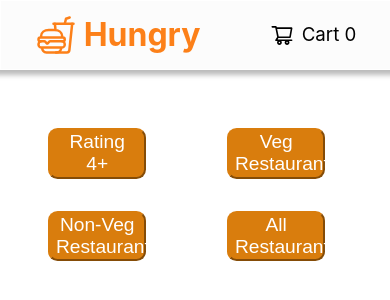
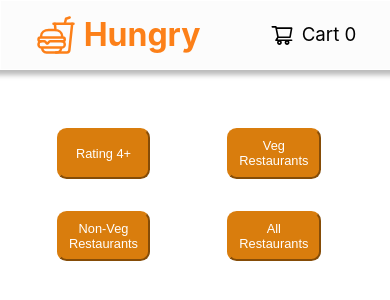
Before and after one commit to MD-ASHARUDDIN-90/My_Hungry_App, a React (Create React App) app: page /restaurant in a window 390 px wide. Shown: the top 300 px of the page. Built offline with nearby package versions, Linux system fonts and the light colour scheme.

Commit message:
css change

```diff
--- a/src/Pages/AllRestroPage/AllRestroPage.module.css
+++ b/src/Pages/AllRestroPage/AllRestroPage.module.css
@@ -1007,7 +1007,7 @@
         margin: 1rem 1rem;
         box-shadow: none;
         width: 55%;
-        font-size: 1.2rem;
+        font-size: 0.8rem;
         height: 6vh;
         cursor: pointer;
     }
```
